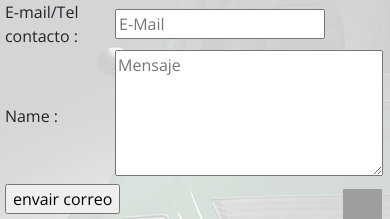
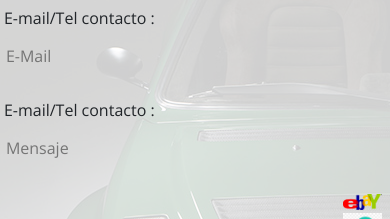
Before and after one commit to gunter443/vsrparts, a PHP site: page /contactanos.html in a window 390 px wide. Shown: the part 225-444 px from the top of the page. Run offline with PHP 8.4, Linux system fonts and the light colour scheme; some libraries are stand-ins or nearby versions; grey boxes are pictures that could not be loaded.

Commit message:
detalles de estilo

```diff
--- a/css/contactanos.css
+++ b/css/contactanos.css
@@ -89,6 +89,14 @@
 
 .publicidad img {
     width: 100%;
+}
+
+.formemail {
+    width: 100%;
+}
+
+.formemail form {
+    margin: 0 auto;
 }
 
 .publicidad {
--- a/php/contactanos.html
+++ b/php/contactanos.html
@@ -52,21 +52,19 @@
             </div>
             <div id="formemail">
                 <form action='mail.php' method="post" id='mailForm' enctype='multipart/form-data'>
-                    <table>
-                        <tr>
-                            <td class="label"> E-mail/Tel contacto : </td>
-                            <td><input type="email" id="email" name="email" class="form-input" placeholder='E-Mail' required /></td>
-                            <td class="status"></td>
-                        </tr>
-                        <tr>
-                            <td class="label"> Name : </td>
-                            <td><textarea cols="27" rows="5" id="name" name="name" placeholder='Mensaje' required></textarea></td>
-                            <td class="status"></td>
-                        </tr>
-                        <tr>
-                            <td colspan="2"> <input type="submit" value="envair correo" id='submit_btn' name="submit_btn" class="submit_btn" /></td>
-                        </tr>
-                    </table>
+                    <div class="form-group row">
+                        <label for="email" class="col-sm-2 col-form-label">E-mail/Tel contacto :</label>
+                        <div class="col-sm-10">
+                            <input type="email" id="email" name="email" readonly class="form-control-plaintext" placeholder='E-Mail' required>
+                        </div>
+                    </div>
+                    <div class="form-group row">
+                        <label for="name" class="col-sm-2 col-form-label">E-mail/Tel contacto :</label>
+                        <div class="col-sm-10">
+                            <textarea cols="27" rows="5" readonly class="form-control-plaintext" id="name" name="name" placeholder='Mensaje' required></textarea>
+                        </div>
+                    </div>
+                    <input type="submit" value="envair correo" id='submit_btn' name="submit_btn" class="submit_btn" />
                 </form>
             </div>
             <hr>
@@ -84,9 +82,9 @@
     </div>
     </div>
     <span class="publicidad">
-        <a href="https://www.ebay.es/usr/vsrparts"><img src="./img/ebay.png" alt="wallapop"></a>
-        <a href="https://es.wallapop.com/user/vsrp-333289123"><img src="./img/wallapop.png" alt="wallapop"></a>
-        <a href="https://instagram.com/vsr.parts?igshid=2qkxarawqez3"><img src="./img/insta.svg" alt=""></a>
+        <a href="https://www.ebay.es/usr/vsrparts"><img src="../fotos/ebay.png" alt="ebay"></a>
+        <a href="https://es.wallapop.com/user/vsrp-333289123"><img src="../fotos/wallapop.png" alt="wallapop"></a>
+        <a href="https://instagram.com/vsr.parts?igshid=2qkxarawqez3"><img src="../fotos/insta.svg" alt="instagram"></a>
     </span>
 </body>
 
--- a/php/product.php
+++ b/php/product.php
@@ -121,9 +121,9 @@
         </div>
     </div>
     <span class="publicidad">
-        <a href="https://www.ebay.es/usr/vsrparts"><img src="./img/ebay.png" alt="wallapop"></a>
-        <a href="https://es.wallapop.com/user/vsrp-333289123"><img src="./img/wallapop.png" alt="wallapop"></a>
-        <a href="https://instagram.com/vsr.parts?igshid=2qkxarawqez3"><img src="./img/insta.svg" alt=""></a>
+        <a href="https://www.ebay.es/usr/vsrparts"><img src="../fotos/ebay.png" alt="wallapop"></a>
+        <a href="https://es.wallapop.com/user/vsrp-333289123"><img src="../fotos/wallapop.png" alt="wallapop"></a>
+        <a href="https://instagram.com/vsr.parts?igshid=2qkxarawqez3"><img src="../fotos/insta.svg" alt=""></a>
     </span>
 </body>
 
```
Also changed, not shown: php/index.php (+6 -5 lines), php/productos.php (+5 -8 lines), fotos/vsrLogo.jpg (added).
